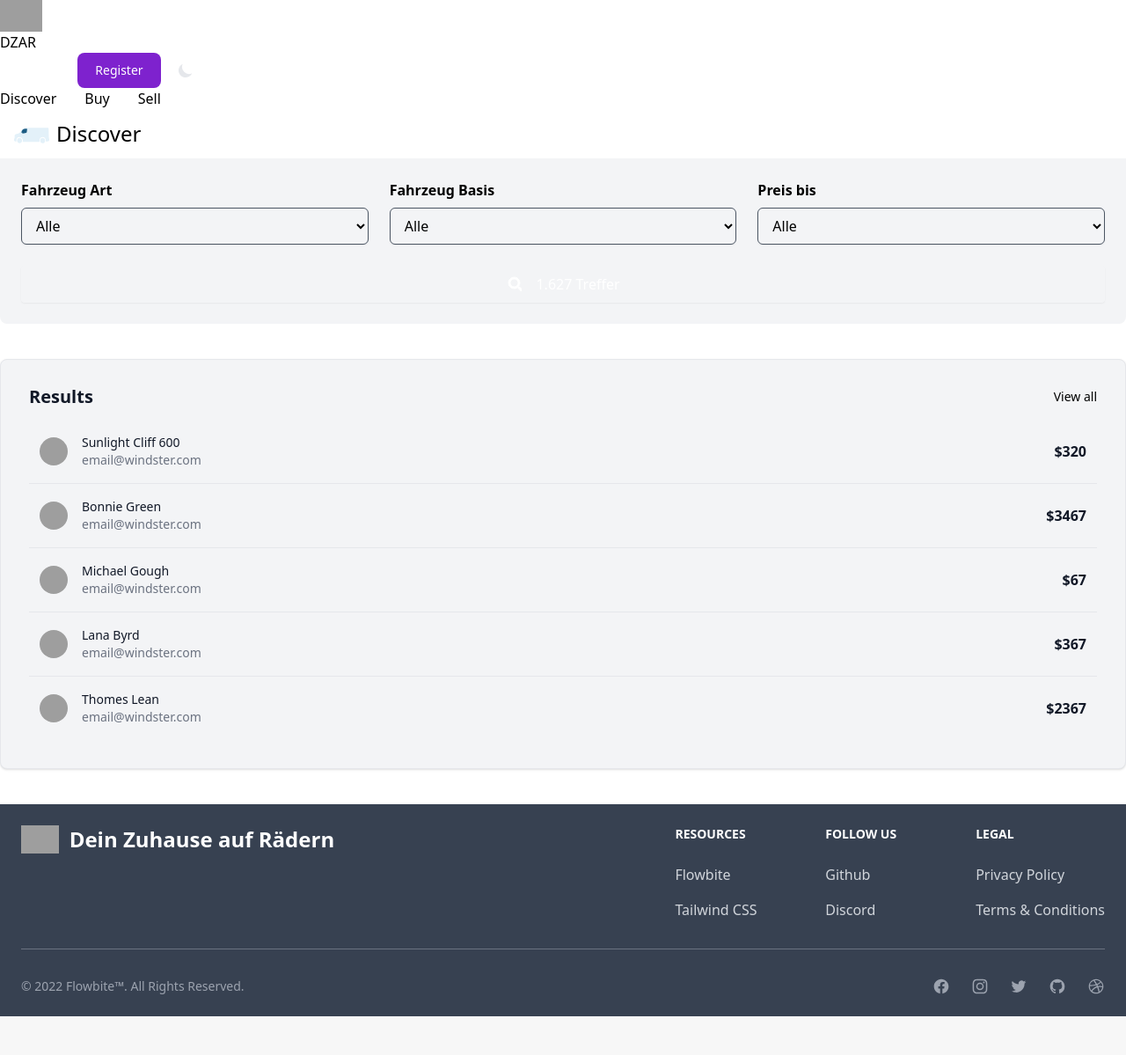
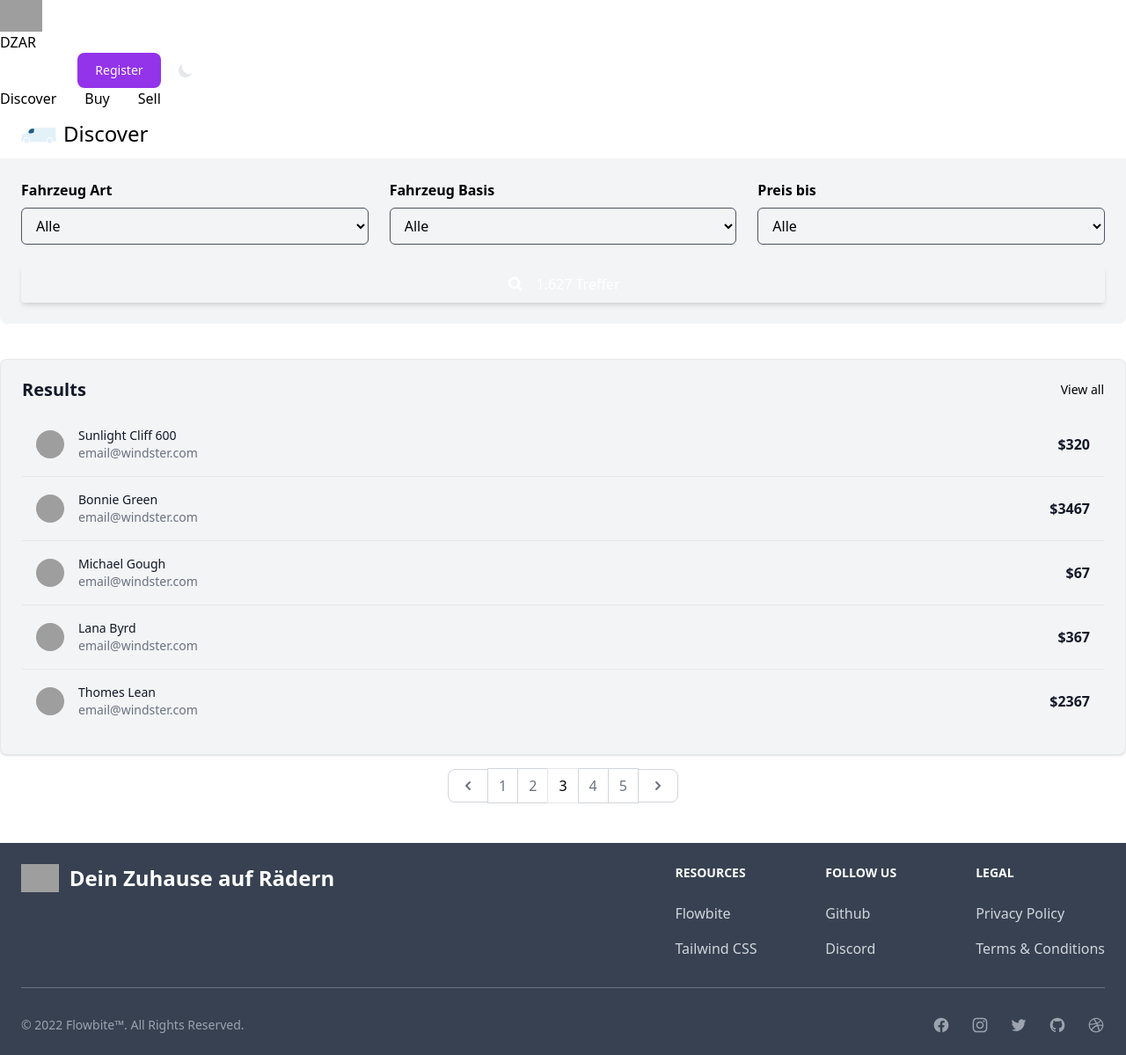
Before and after one commit to pwfraley/udm-drf, a Django app: page / in a window 1280 px wide. Shown: the whole page at 88% size. Before the commit the page ends 1155 px from the top, so only its background shows below. Run offline with Django 4.2, Linux system fonts and the light colour scheme; some libraries are stand-ins or nearby versions; grey boxes are pictures that could not be loaded.

Commit message:
more design

```diff
--- a/src/templates/partials/nav.html
+++ b/src/templates/partials/nav.html
@@ -8,7 +8,7 @@
             </a>
             <div class="flex items-center lg:order-2">
                 <a href="#" class="text-white dark:text-white hover:bg-primary-800 hover:text-white focus:ring-4 focus:ring-gray-300 font-medium rounded-lg text-sm px-4 lg:px-5 py-2 lg:py-2.5 mr-2 dark:hover:bg-primary-800 focus:outline-none dark:focus:ring-gray-800">Log in</a>
-                <a href="#" class="text-white bg-purple-700 hover:bg-purple-600 focus:ring-4 focus:ring-primary-300 font-medium rounded-lg text-sm px-4 lg:px-5 py-2 lg:py-2.5 mr-2 dark:bg-purple-700 dark:hover:bg-purple-600 focus:outline-none dark:focus:ring-primary-800">Register</a>
+                <a href="#" class="text-white bg-purple-600 hover:bg-purple-500 focus:ring-4 focus:ring-primary-300 font-medium rounded-lg text-sm px-4 lg:px-5 py-2 lg:py-2.5 mr-2 dark:bg-purple-800 dark:hover:bg-purple-700 focus:outline-none dark:focus:ring-primary-800">Register</a>
                 <button data-collapse-toggle="mobile-menu-2" type="button" class="inline-flex items-center p-2 ml-1 text-sm text-gray-300 rounded-lg lg:hidden hover:bg-primary-800 focus:outline-none focus:ring-2 focus:ring-primary-700 dark:text-gray-300 dark:hover:bg-primary-800 dark:focus:ring-primary-700" aria-controls="mobile-menu-2" aria-expanded="false">
                     <span class="sr-only">Open main menu</span>
                     <svg class="w-6 h-6" fill="currentColor" viewBox="0 0 20 20" xmlns="http://www.w3.org/2000/svg"><path fill-rule="evenodd" d="M3 5a1 1 0 011-1h12a1 1 0 110 2H4a1 1 0 01-1-1zM3 10a1 1 0 011-1h12a1 1 0 110 2H4a1 1 0 01-1-1zM3 15a1 1 0 011-1h12a1 1 0 110 2H4a1 1 0 01-1-1z" clip-rule="evenodd"></path></svg>
--- a/src/templates/start_page/partials/resultbox.html
+++ b/src/templates/start_page/partials/resultbox.html
@@ -1,5 +1,5 @@
 <div id="result-box" class="container mt-10 mb-10 mx-auto">
-    <div class="p-4 bg-gray-100 border border-gray-200 sm:rounded-lg shadow sm:p-8 dark:bg-gray-700 dark:border-gray-700">
+    <div class="p-4 bg-gray-100 border border-gray-200 sm:rounded-lg shadow sm:p-6 dark:bg-gray-700 dark:border-gray-700">
         <div class="flex items-center justify-between mb-4">
             <h5 class="text-xl font-bold leading-none text-gray-900 dark:text-white">Results</h5>
             <a href="#" class="text-sm font-medium text-primary-700 hover:underline dark:text-primary-500">
@@ -8,7 +8,7 @@
        </div>
        <div class="flow-root">
             <ul role="list" class="divide-y divide-gray-200 dark:divide-gray-600">
-                <li class="py-3 sm:py-4 px-3 transition duration-300 hover:bg-gray-200 dark:hover:bg-gray-800">
+                <li class="py-3 sm:py-4 px-4 transition duration-300 hover:bg-gray-200 dark:hover:bg-gray-800">
                     <div class="flex items-center space-x-4">
                         <div class="flex-shrink-0">
                             <img class="w-8 h-8 rounded-full" src="https://flowbite.com/docs/images/people/profile-picture-1.jpg" alt="Sunlight Logo">
@@ -26,7 +26,7 @@
                         </div>
                     </div>
                 </li>
-                <li class="py-3 sm:py-4 px-3 transition duration-300 hover:bg-gray-200 dark:hover:bg-gray-800">
+                <li class="py-3 sm:py-4 px-4 transition duration-300 hover:bg-gray-200 dark:hover:bg-gray-800">
                     <div class="flex items-center space-x-4">
                         <div class="flex-shrink-0">
                             <img class="w-8 h-8 rounded-full" src="https://flowbite.com/docs/images/people/profile-picture-3.jpg" alt="Bonnie image">
@@ -44,7 +44,7 @@
                         </div>
                     </div>
                 </li>
-                <li class="py-3 sm:py-4 px-3 transition duration-300 hover:bg-gray-200 dark:hover:bg-gray-800">
+                <li class="py-3 sm:py-4 px-4 transition duration-300 hover:bg-gray-200 dark:hover:bg-gray-800">
                     <div class="flex items-center space-x-4">
                         <div class="flex-shrink-0">
                             <img class="w-8 h-8 rounded-full" src="https://flowbite.com/docs/images/people/profile-picture-2.jpg" alt="Michael image">
@@ -62,7 +62,7 @@
                         </div>
                     </div>
                 </li>
-                <li class="py-3 sm:py-4 px-3 transition duration-300 hover:bg-gray-200 dark:hover:bg-gray-800">
+                <li class="py-3 sm:py-4 px-4 transition duration-300 hover:bg-gray-200 dark:hover:bg-gray-800">
                     <div class="flex items-center space-x-4">
                         <div class="flex-shrink-0">
                             <img class="w-8 h-8 rounded-full" src="https://flowbite.com/docs/images/people/profile-picture-4.jpg" alt="Lana image">
@@ -80,7 +80,7 @@
                         </div>
                     </div>
                 </li>
-                <li class="py-3 sm:py-4 px-3 transition duration-300 hover:bg-gray-200 dark:hover:bg-gray-800">
+                <li class="py-3 sm:py-4 px-4 transition duration-300 hover:bg-gray-200 dark:hover:bg-gray-800">
                     <div class="flex items-center space-x-4">
                         <div class="flex-shrink-0">
                             <img class="w-8 h-8 rounded-full" src="https://flowbite.com/docs/images/people/profile-picture-5.jpg" alt="Thomas image">
@@ -101,4 +101,37 @@
             </ul>
        </div>
     </div>
+    <div class="text-center mt-4">
+        <nav aria-label="Page navigation example">
+            <ul class="inline-flex items-center -space-x-px">
+            <li>
+                <a href="#" class="block px-3 py-2 ml-0 leading-tight text-gray-500 bg-white border border-gray-300 rounded-l-lg hover:bg-gray-100 hover:text-gray-700 dark:bg-gray-800 dark:border-gray-700 dark:text-gray-400 dark:hover:bg-gray-700 dark:hover:text-white">
+                <span class="sr-only">Previous</span>
+                <svg aria-hidden="true" class="w-5 h-5" fill="currentColor" viewBox="0 0 20 20" xmlns="http://www.w3.org/2000/svg"><path fill-rule="evenodd" d="M12.707 5.293a1 1 0 010 1.414L9.414 10l3.293 3.293a1 1 0 01-1.414 1.414l-4-4a1 1 0 010-1.414l4-4a1 1 0 011.414 0z" clip-rule="evenodd"></path></svg>
+                </a>
+            </li>
+            <li>
+                <a href="#" class="px-3 py-2 leading-tight text-gray-500 bg-white border border-gray-300 hover:bg-gray-100 hover:text-gray-700 dark:bg-gray-800 dark:border-gray-700 dark:text-gray-400 dark:hover:bg-gray-700 dark:hover:text-white">1</a>
+            </li>
+            <li>
+                <a href="#" class="px-3 py-2 leading-tight text-gray-500 bg-white border border-gray-300 hover:bg-gray-100 hover:text-gray-700 dark:bg-gray-800 dark:border-gray-700 dark:text-gray-400 dark:hover:bg-gray-700 dark:hover:text-white">2</a>
+            </li>
+            <li>
+                <a href="#" aria-current="page" class="z-10 px-3 py-2 leading-tight border border-primary-300 bg-gradient-to-b from-primary-700 to-primary-600 text-primary-100 hover:text-primary-200 dark:border-gray-700 dark:text-white">3</a>
+            </li>
+            <li>
+                <a href="#" class="px-3 py-2 leading-tight text-gray-500 bg-white border border-gray-300 hover:bg-gray-100 hover:text-gray-700 dark:bg-gray-800 dark:border-gray-700 dark:text-gray-400 dark:hover:bg-gray-700 dark:hover:text-white">4</a>
+            </li>
+            <li>
+                <a href="#" class="px-3 py-2 leading-tight text-gray-500 bg-white border border-gray-300 hover:bg-gray-100 hover:text-gray-700 dark:bg-gray-800 dark:border-gray-700 dark:text-gray-400 dark:hover:bg-gray-700 dark:hover:text-white">5</a>
+            </li>
+            <li>
+                <a href="#" class="block px-3 py-2 leading-tight text-gray-500 bg-white border border-gray-300 rounded-r-lg hover:bg-gray-100 hover:text-gray-700 dark:bg-gray-800 dark:border-gray-700 dark:text-gray-400 dark:hover:bg-gray-700 dark:hover:text-white">
+                <span class="sr-only">Next</span>
+                <svg aria-hidden="true" class="w-5 h-5" fill="currentColor" viewBox="0 0 20 20" xmlns="http://www.w3.org/2000/svg"><path fill-rule="evenodd" d="M7.293 14.707a1 1 0 010-1.414L10.586 10 7.293 6.707a1 1 0 011.414-1.414l4 4a1 1 0 010 1.414l-4 4a1 1 0 01-1.414 0z" clip-rule="evenodd"></path></svg>
+                </a>
+            </li>
+            </ul>
+        </nav>
+    </div>
 </div>
--- a/src/templates/start_page/partials/searchbox.html
+++ b/src/templates/start_page/partials/searchbox.html
@@ -1,6 +1,6 @@
 <div id="search-box" class="search-box">
     <div class="search-box-content">
-        <div class="flex items-center bg-gradient-to-b from-primary-700 to-primary-600 text-primary-100 font-medium text-1xl text-center sm:text-left md:text-2xl p-2 px-4 sm:rounded-t-lg hidden sm:flex">
+        <div class="flex items-center bg-gradient-to-b from-primary-700 to-primary-600 text-primary-100 font-medium text-1xl text-center sm:text-left md:text-2xl py-2 px-6 sm:rounded-t-lg hidden sm:flex">
             <svg version="1.1" id="svg808" class="mr-2 pt-1 h-10 w-10" viewBox="0 0 319.54279 140.101"
             xmlns:inkscape="http://www.inkscape.org/namespaces/inkscape"
             xmlns:sodipodi="http://sodipodi.sourceforge.net/DTD/sodipodi-0.dtd" xmlns="http://www.w3.org/2000/svg"
@@ -87,7 +87,7 @@
                     </div>
                     <div class="col-span-6 text-left sm:text-center">
                         <button type="submit"
-                            class="inline-flex justify-center py-2 px-4 w-full border border-transparent shadow-sm text-md font-medium rounded transition duration-300 text-white bg-primary-700 hover:bg-primary-800 shadow-md hover:shadow-sm">
+                            class="inline-flex justify-center py-2 px-4 w-full border border-transparent text-md font-medium rounded transition duration-300 text-white bg-primary-700 hover:bg-primary-800 shadow-md hover:shadow-sm">
                             <svg xmlns="http://www.w3.org/2000/svg" class="mr-2" fill="currentColor" stroke="currentColor"
                             height="20px" viewBox="0 0 18 18" width="18px">
                             <path
```
